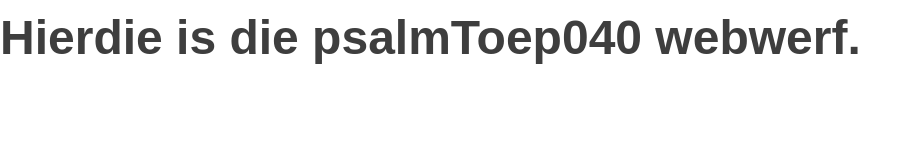
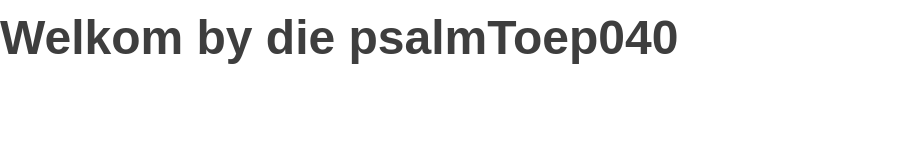
Before and after one commit to SVDwebtech/psalmToep040, a website: page index.html in a window 1280 px wide. Shown: the whole page, without its empty margins (0-921 px from the left). Drawn offline with Linux system fonts and the light colour scheme.

Commit message:
change h1 content

```diff
--- a/index.html
+++ b/index.html
@@ -12,7 +12,7 @@
 
     <body>
 
-        <h1>Hierdie is die psalmToep040 webwerf.</h1>
+        <h1>Welkom by die psalmToep040</h1>
 
         <!-- import an external script app.js -->
         <script src="app.js"></script>
```
